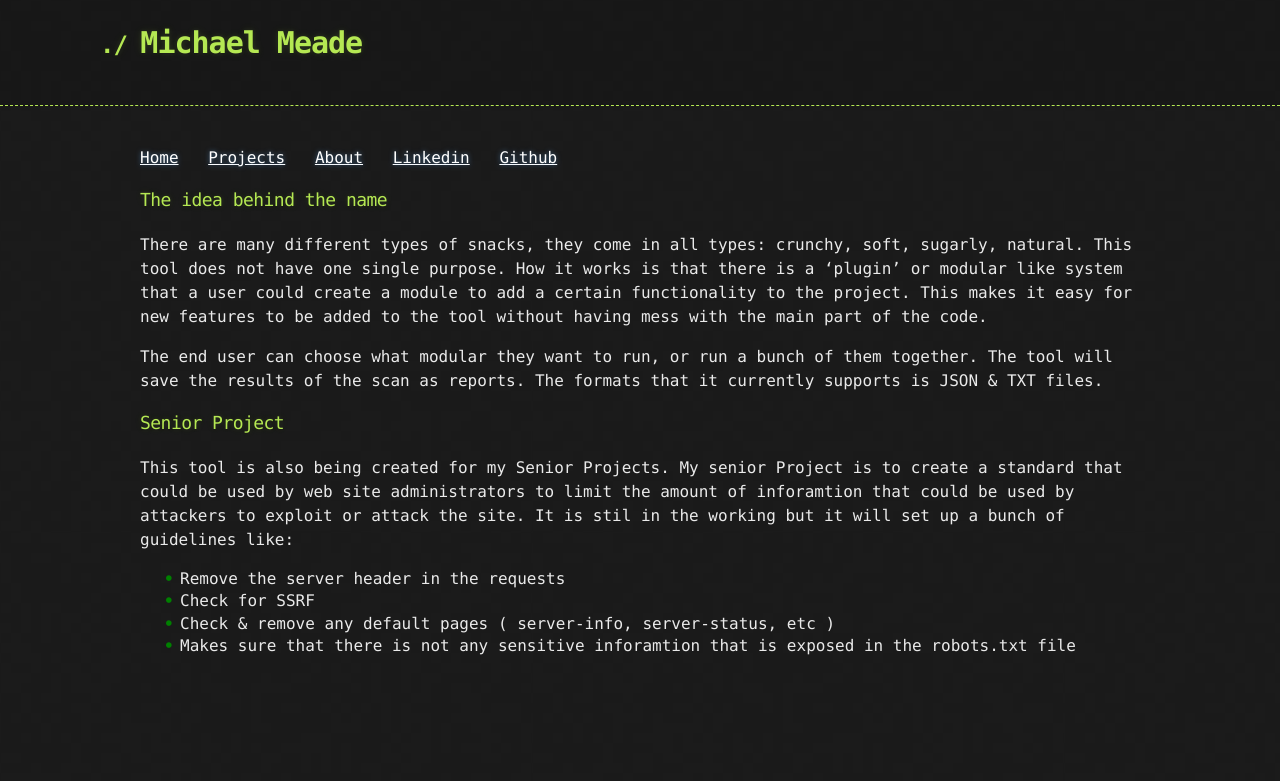
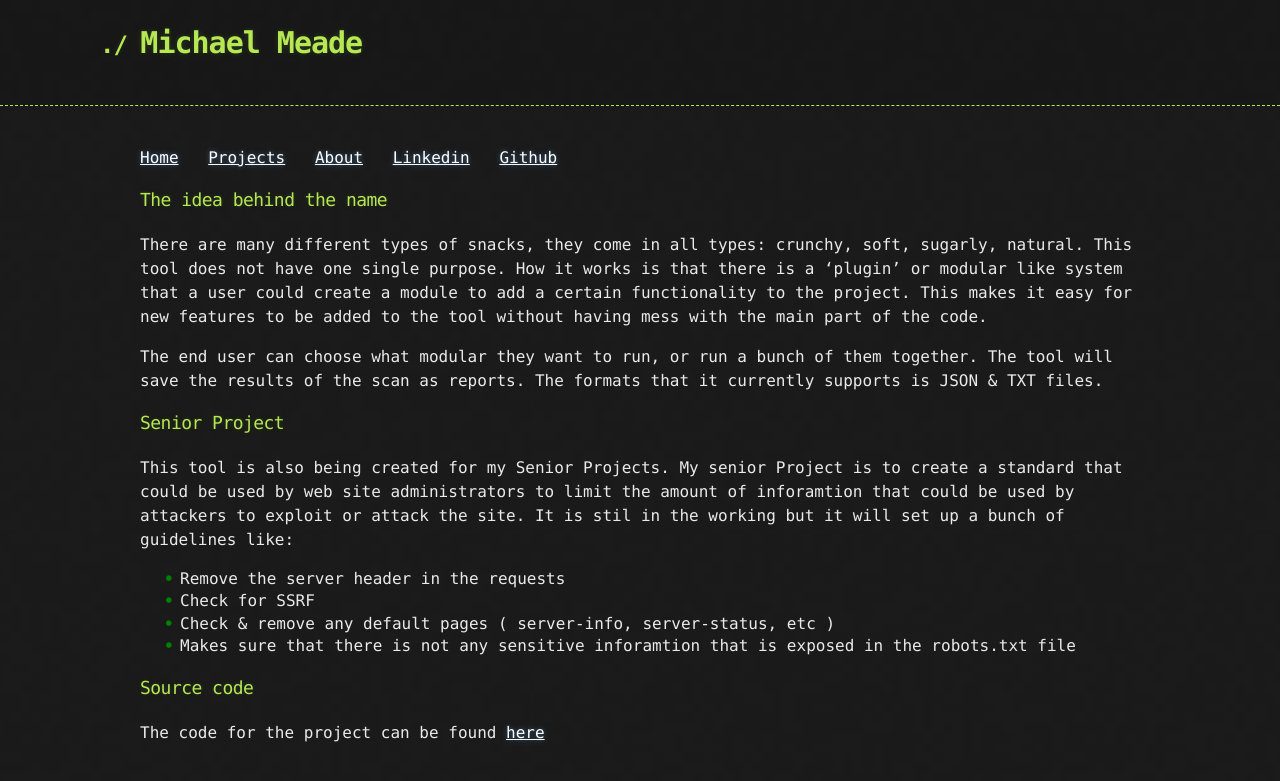
Before and after one commit to Michael-Meade/MinerFind, a Jekyll site: the page built from Projects/TheSnackHackTool.md, in a window 1280 px wide. Shown: the top 781 px of the page. Built offline with Jekyll 4.4.1, drawn with Linux system fonts in a browser that asks for light colours; our own code applies the rules of GitHub Pages for plain Markdown files; the repository's description, which GitHub fills in, is left out.

Commit message:
Update TheSnackHackTool.md

```diff
--- a/Projects/TheSnackHackTool.md
+++ b/Projects/TheSnackHackTool.md
@@ -14,3 +14,8 @@ site. It is stil in the working but it will set up a bunch of guidelines like:
 - Check for SSRF
 - Check  & remove any  default pages ( server-info, server-status, etc )
 - Makes sure that there is not any sensitive inforamtion that is exposed in the robots.txt file
+
+
+
+### Source code
+The code for the project can be found <a href="https://github.com/Michael-Meade/snack_hack">here</a>
```
